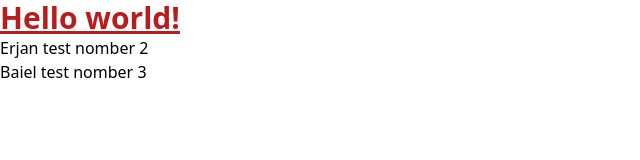
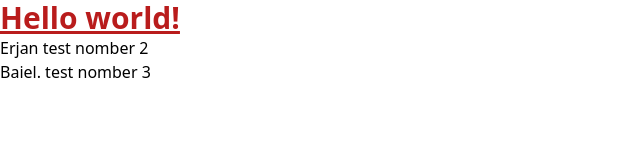
Before and after one commit to Erjankydyrov/enterkgtemplate, a website: page index.html in a window 1280 px wide. Shown: the full height of the page, 0-640 px from the left. Drawn offline with Linux system fonts and the light colour scheme.

```diff
--- a/index.html
+++ b/index.html
@@ -12,6 +12,6 @@
     Hello world!
   </h1>
   <h2>Erjan test nomber 2</h2>
-  <h2>Baiel test nomber 3</h2>
+  <h2>Baiel. test nomber 3</h2>
 </body>
 </html>
```
